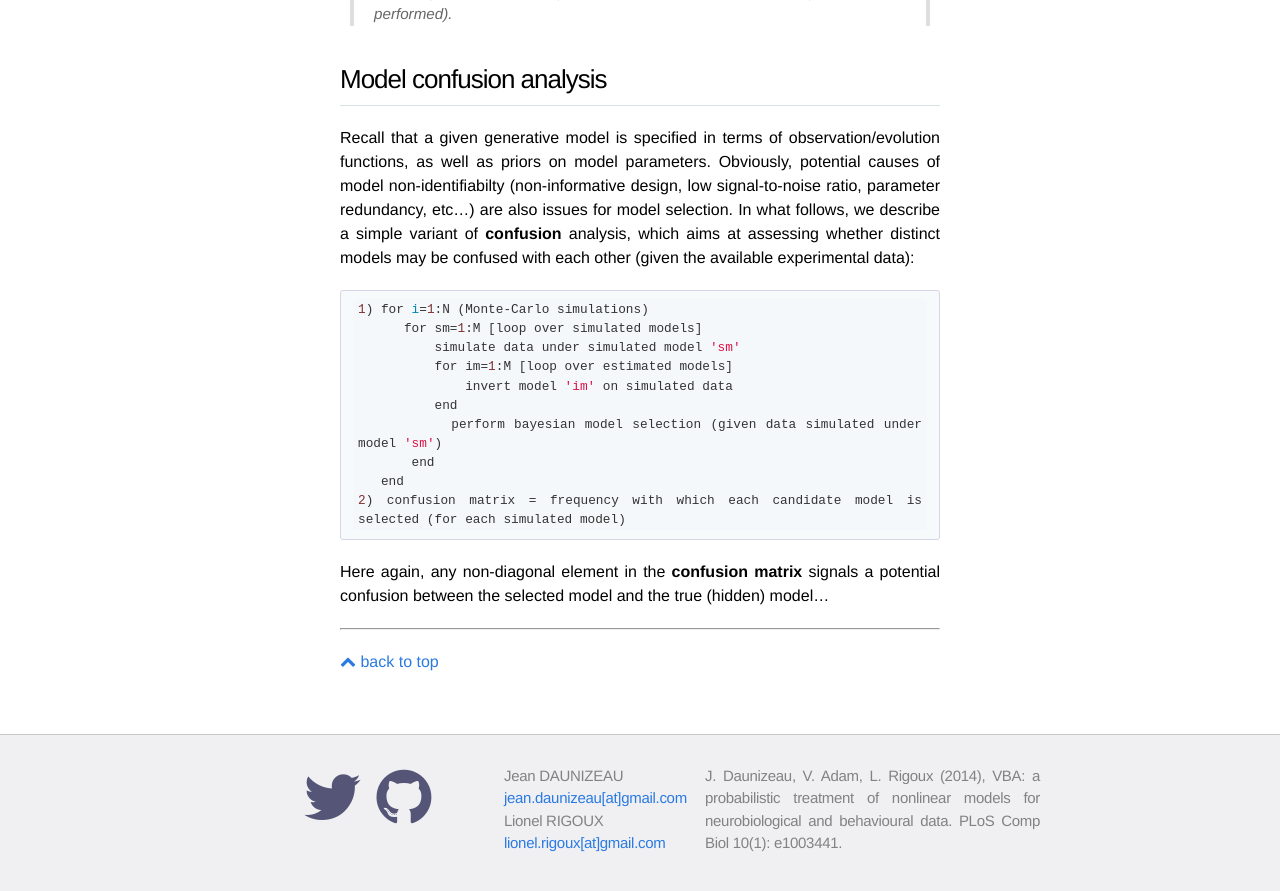
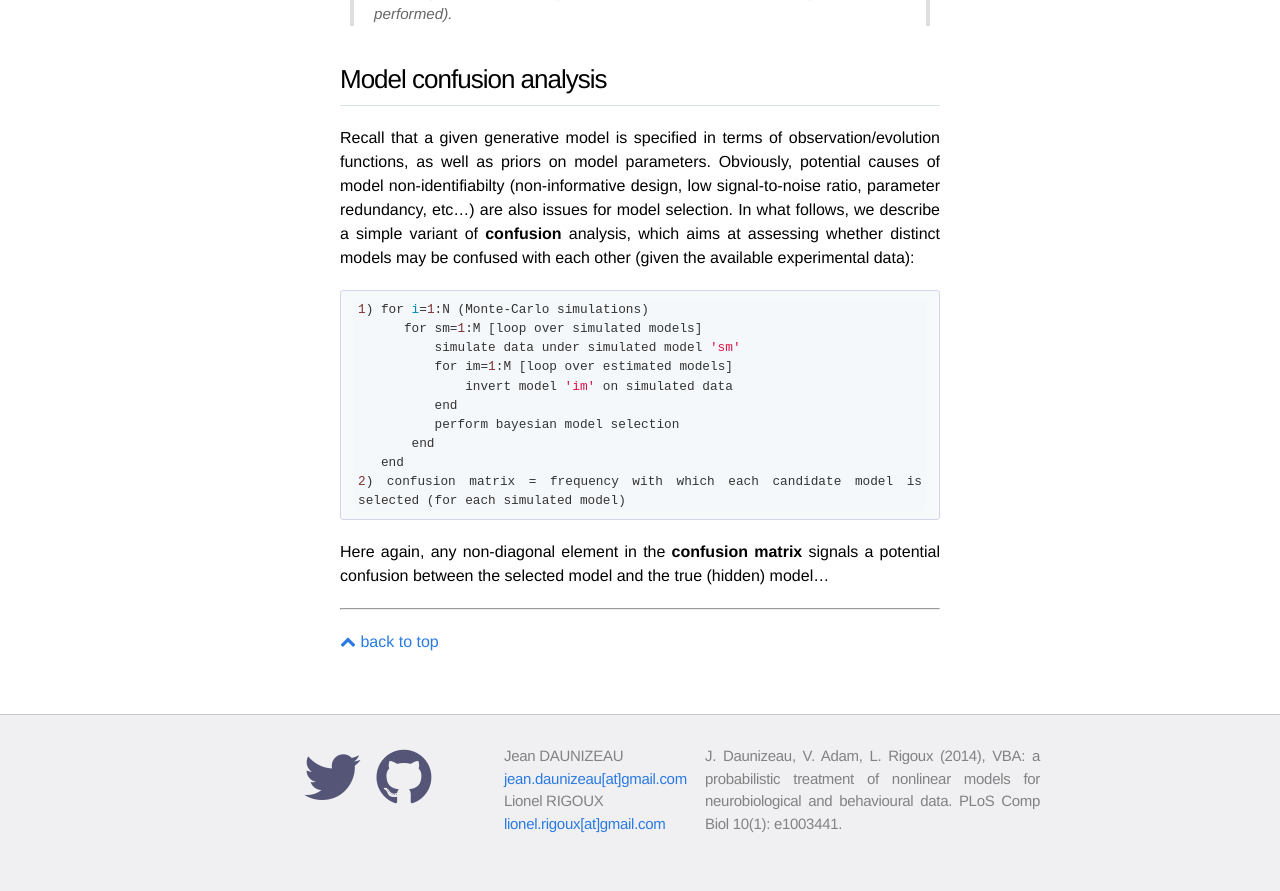
Before and after one commit to MBB-team/VBA-toolbox, a Jekyll site: the page built from _wiki/identifiability.md, in a window 1280 px wide and 900 px high, scrolled down 2250 px. Shown: the top 891 px of the window. Built offline with Jekyll 4.4.1, drawn with Linux system fonts in a browser that asks for light colours; nearby versions of some CDN libraries.

Commit message:
Update identifiability.md

```diff
--- a/_wiki/identifiability.md
+++ b/_wiki/identifiability.md
@@ -87,7 +87,7 @@ Recall that a given generative model is specified in terms of observation/evolut
           for im=1:M [loop over estimated models]
               invert model 'im' on simulated data
           end
-          perform bayesian model selection (given data simulated under model 'sm')
+          perform bayesian model selection
        end
    end
 2) confusion matrix = frequency with which each candidate model is selected (for each simulated model)
```
